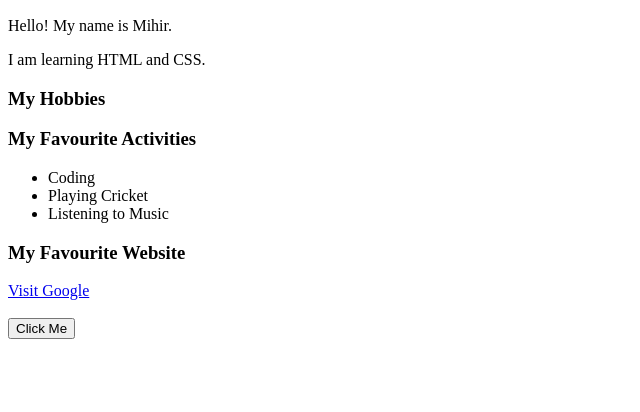
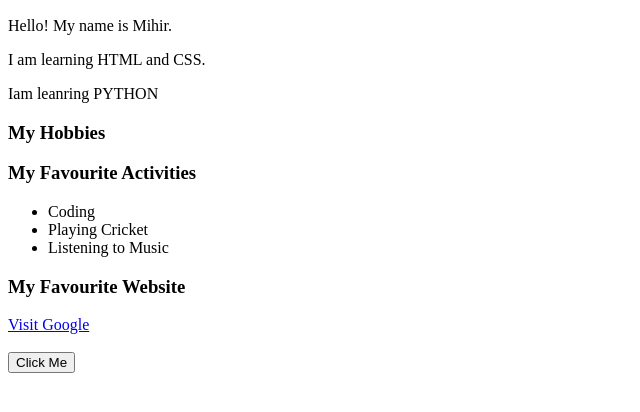
Before and after one commit to mihirbramhane/testing_website, a plain HTML site: page index.html in a window 1280 px wide. Shown: the part 110-522 px from the top of the page, without its empty margins (0-640 px from the left). Drawn offline with Linux system fonts and the light colour scheme.

Commit message:
changed file

```diff
--- a/index.html
+++ b/index.html
@@ -13,6 +13,7 @@
 
     <p>Hello! My name is Mihir.</p>
     <p>I am learning HTML and CSS.</p>
+    <p>Iam leanring PYTHON</p>
 
     <h3>My Hobbies</h3>
     <h3>My Favourite Activities</h3>
```
